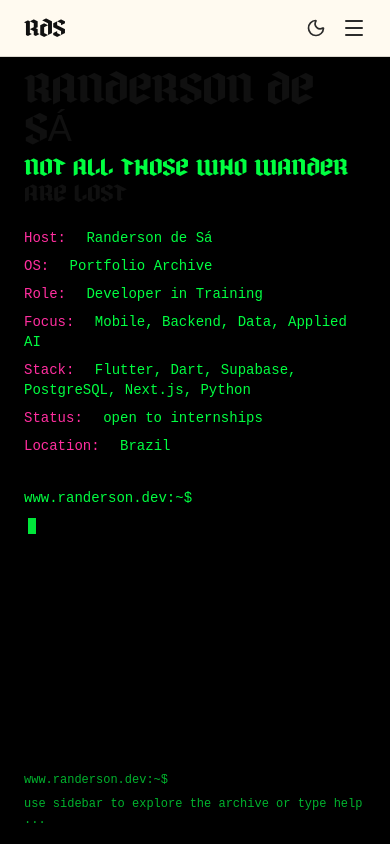
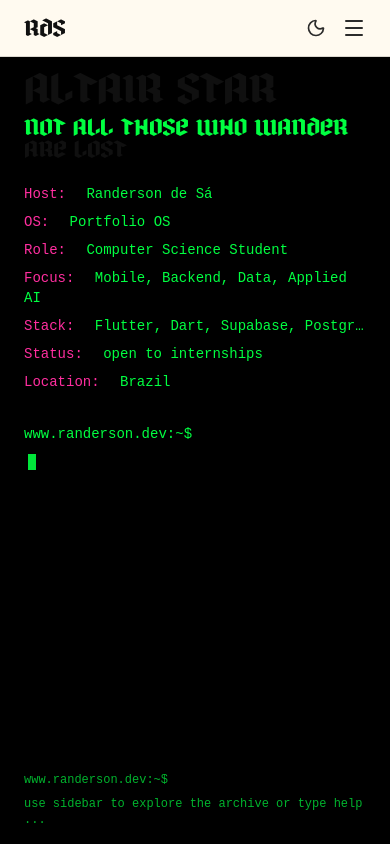
Before and after one commit to Altaeir-13/Altaeir-13.github.io, a Next.js app: page / in a window 390 px wide. Built offline with nearby package versions, Linux system fonts and the light colour scheme.

Commit message:
feat: implement UI components including SidebarArchive, MobileHeader, BootSequence, and terminal command definitions.

```diff
--- a/src/components/BootSequence.tsx
+++ b/src/components/BootSequence.tsx
@@ -124,19 +124,20 @@ export default function BootSequence({ onComplete }: BootSequenceProps) {
               <div className="flex-1 w-full max-w-xl flex flex-col justify-center animate-pulse">
                 <div className="mb-6">
                   <h1 className="[font-family:var(--font-gotfridus)] uppercase text-4xl lg:text-5xl text-[var(--text)] tracking-tight mb-2">
-                    RANDERSON DE SÁ
+                    ALTAIR STAR
                   </h1>
                   <div className="[font-family:var(--font-gotfridus)] uppercase text-xl lg:text-2xl text-[var(--terminal-green)] tracking-tight leading-[1.1]">
-                    <span className="block">NOT ALL THOSE WHO WANDER</span>
-                    <span className="block text-[var(--text)] mt-1">ARE LOST</span>
+                    NOT ALL THOSE WHO WANDER
+                    <br />
+                    <span className="text-[var(--text)]">ARE LOST</span>
                   </div>
                 </div>
                 <div className="text-sm lg:text-base space-y-2">
                   <p><span className="text-[var(--terminal-pink)] mr-3">Host:</span> Randerson de Sá</p>
-                  <p><span className="text-[var(--terminal-pink)] mr-3">OS:</span> Portfolio Archive</p>
-                  <p><span className="text-[var(--terminal-pink)] mr-3">Role:</span> Developer in Training</p>
+                  <p><span className="text-[var(--terminal-pink)] mr-3">OS:</span> Portfolio OS</p>
+                  <p><span className="text-[var(--terminal-pink)] mr-3">Role:</span> Computer Science Student</p>
                   <p><span className="text-[var(--terminal-pink)] mr-3">Focus:</span> Mobile, Backend, Data, Applied AI</p>
-                  <p><span className="text-[var(--terminal-pink)] mr-3">Stack:</span> Flutter, Dart, Supabase, PostgreSQL, Next.js, Python</p>
+                  <p className="whitespace-nowrap overflow-hidden text-ellipsis"><span className="text-[var(--terminal-pink)] mr-3">Stack:</span> Flutter, Dart, Supabase, PostgreSQL, Next.js, Python</p>
                   <p><span className="text-[var(--terminal-pink)] mr-3">Status:</span> open to internships</p>
                   <p><span className="text-[var(--terminal-pink)] mr-3">Location:</span> Brazil</p>
                 </div>
--- a/src/components/MobileHeader.tsx
+++ b/src/components/MobileHeader.tsx
@@ -48,7 +48,7 @@ export default function MobileHeader() {
             <div className="flex justify-between items-center mb-12">
                <Link href="/">
                  <div className="[font-family:var(--font-gotfridus)] uppercase text-xl text-[var(--text)] leading-none tracking-tight hover:text-[var(--accent-green)] transition-colors cursor-pointer">
-                    RANDERSON DE SÁ
+                    ALTAIR STAR
                   </div>
                </Link>
                 <button
--- a/src/components/SidebarArchive.tsx
+++ b/src/components/SidebarArchive.tsx
@@ -15,9 +15,9 @@ export default function SidebarArchive() {
       <div className="mb-8">
         <Link href="/">
           <h1 className="[font-family:var(--font-gotfridus)] uppercase text-4xl text-[var(--text)] leading-none tracking-tight hover:text-[var(--accent-green)] transition-colors cursor-pointer">
-            RANDERSON
+            ALTAIR
             <br />
-            DE SÁ
+            STAR
           </h1>
         </Link>
         <p className="font-mono text-[10px] text-[var(--text-faint)] uppercase tracking-widest mt-4 mb-6">
--- a/src/lib/terminalCommands.tsx
+++ b/src/lib/terminalCommands.tsx
@@ -37,11 +37,12 @@ export const terminalCommands: Record<string, CommandHandler> = {
   banner: () => (
     <div className="mb-4">
       <h1 className="[font-family:var(--font-gotfridus)] uppercase text-4xl lg:text-5xl text-[var(--terminal-green)] tracking-tight mb-2">
-        RANDERSON DE SÁ
+        ALTAIR STAR
       </h1>
       <div className="[font-family:var(--font-gotfridus)] uppercase text-xl lg:text-2xl text-[var(--terminal-green)] tracking-tight leading-[1.1]">
-        <span className="block">NOT ALL THOSE WHO WANDER</span>
-        <span className="block mt-1">ARE LOST</span>
+        NOT ALL THOSE WHO WANDER
+        <br />
+        <span className="text-[var(--text)]">ARE LOST</span>
       </div>
     </div>
   ),
@@ -75,19 +76,20 @@ export const terminalCommands: Record<string, CommandHandler> = {
       <div className="flex-1 w-full max-w-xl flex flex-col justify-center">
         <div className="mb-6">
           <h1 className="[font-family:var(--font-gotfridus)] uppercase text-4xl lg:text-5xl text-[var(--text)] tracking-tight mb-2">
-            RANDERSON DE SÁ
+            ALTAIR STAR
           </h1>
           <div className="[font-family:var(--font-gotfridus)] uppercase text-xl lg:text-2xl text-[var(--terminal-green)] tracking-tight leading-[1.1]">
-            <span className="block">NOT ALL THOSE WHO WANDER</span>
-            <span className="block text-[var(--text)] mt-1">ARE LOST</span>
+            NOT ALL THOSE WHO WANDER
+            <br />
+            <span className="text-[var(--text)]">ARE LOST</span>
           </div>
         </div>
         <div className="font-typewriter text-sm lg:text-base text-[var(--terminal-green)] space-y-2">
           <p><span className="text-[var(--terminal-pink)] mr-3">Host:</span> Randerson de Sá</p>
-          <p><span className="text-[var(--terminal-pink)] mr-3">OS:</span> Portfolio Archive</p>
-          <p><span className="text-[var(--terminal-pink)] mr-3">Role:</span> Developer in Training</p>
+          <p><span className="text-[var(--terminal-pink)] mr-3">OS:</span> Portfolio OS</p>
+          <p><span className="text-[var(--terminal-pink)] mr-3">Role:</span> Computer Science Student</p>
           <p><span className="text-[var(--terminal-pink)] mr-3">Focus:</span> Mobile, Backend, Data, Applied AI</p>
-          <p><span className="text-[var(--terminal-pink)] mr-3">Stack:</span> Flutter, Dart, Supabase, PostgreSQL, Next.js, Python</p>
+          <p className="whitespace-nowrap overflow-hidden text-ellipsis"><span className="text-[var(--terminal-pink)] mr-3">Stack:</span> Flutter, Dart, Supabase, PostgreSQL, Next.js, Python</p>
           <p><span className="text-[var(--terminal-pink)] mr-3">Status:</span> open to internships</p>
           <p><span className="text-[var(--terminal-pink)] mr-3">Location:</span> Brazil</p>
         </div>
```
